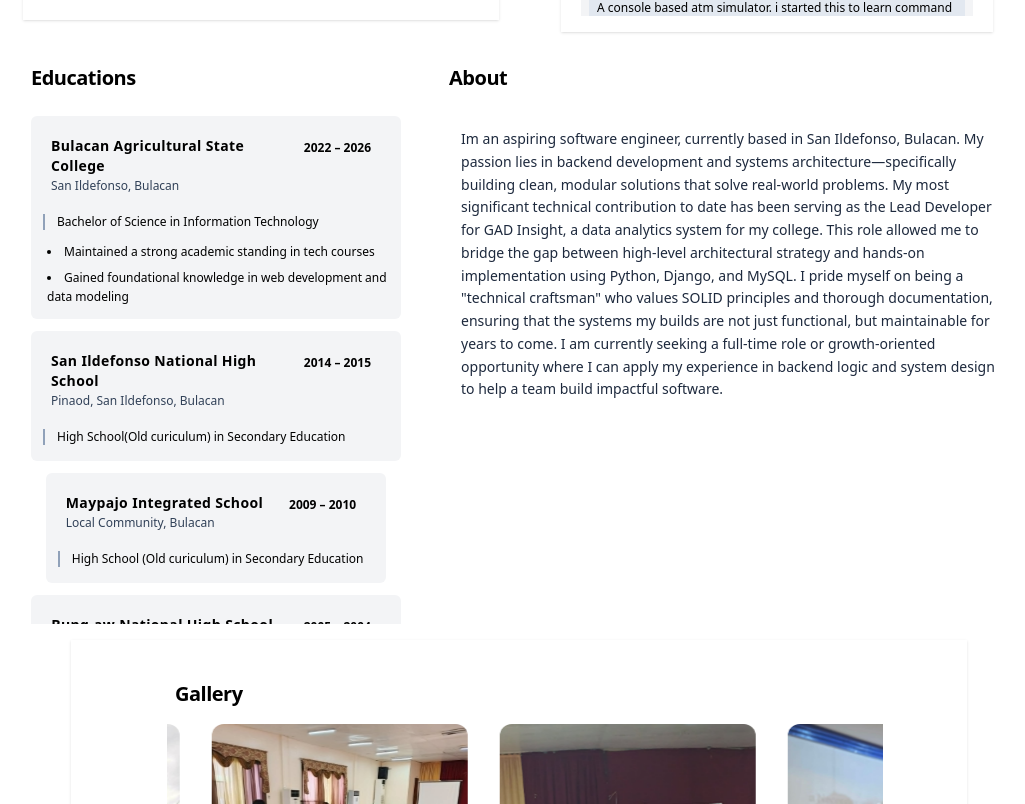
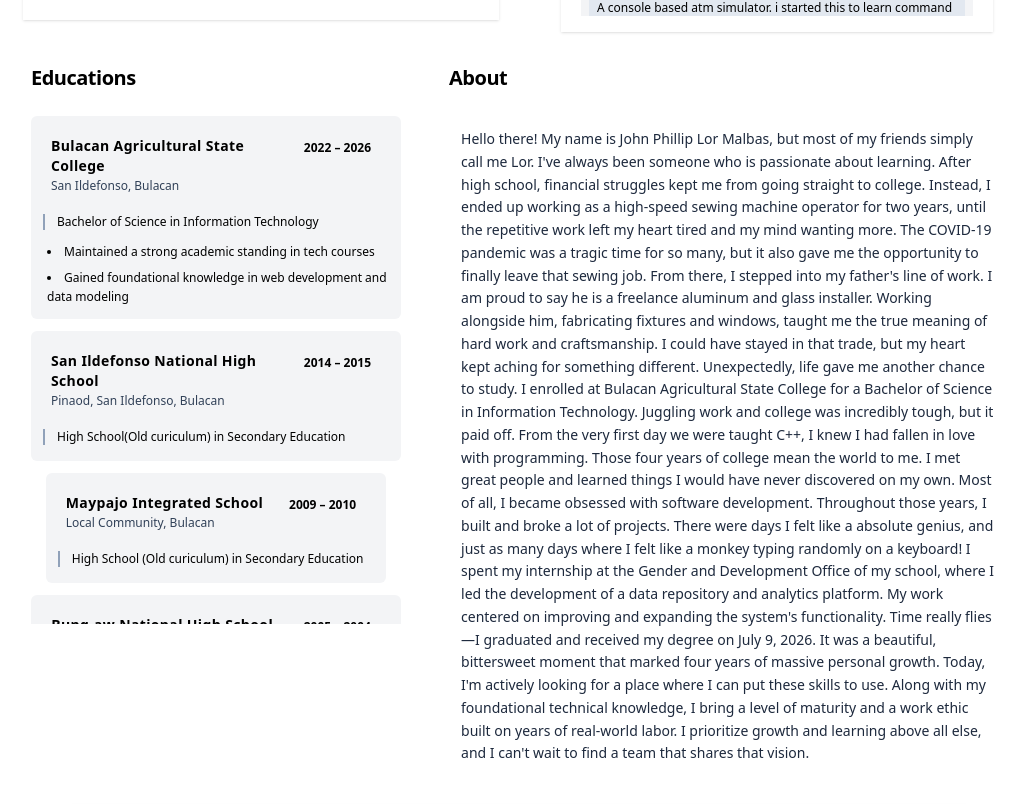
Before and after one commit to Zaido219/personal-portfolio, a React (Vite) app: page / in a window 1280 px wide. Shown: the part 1196-2000 px from the top of the page, without its empty margins (121-1146 px from the left). Built offline with nearby package versions, Linux system fonts and the light colour scheme.

Commit message:
feat:re wrote about me

```diff
--- a/src/components/AboutMe.jsx
+++ b/src/components/AboutMe.jsx
@@ -9,20 +9,40 @@ const AboutMe = () => {
       <section className="flex items-center justify-center p-4 min-h-fit">
         <div className="p-2 rounded-xl w-full max-w-2xl">
           <p className="text-sm md:text-lg font-normal md:text-sm leading-relaxed text-slate-800 break-words whitespace-normal text-left dark:text-white">
-            Im an aspiring software engineer, currently based in San Ildefonso,
-            Bulacan. My passion lies in backend development and systems
-            architecture—specifically building clean, modular solutions that
-            solve real-world problems. My most significant technical
-            contribution to date has been serving as the Lead Developer for GAD
-            Insight, a data analytics system for my college. This role allowed
-            me to bridge the gap between high-level architectural strategy and
-            hands-on implementation using Python, Django, and MySQL. I pride
-            myself on being a "technical craftsman" who values SOLID principles
-            and thorough documentation, ensuring that the systems my builds are
-            not just functional, but maintainable for years to come. I am
-            currently seeking a full-time role or growth-oriented opportunity
-            where I can apply my experience in backend logic and system design
-            to help a team build impactful software.
+            Hello there! My name is John Phillip Lor Malbas, but most of my
+            friends simply call me Lor. I've always been someone who is
+            passionate about learning. After high school, financial struggles
+            kept me from going straight to college. Instead, I ended up working
+            as a high-speed sewing machine operator for two years, until the
+            repetitive work left my heart tired and my mind wanting more. The
+            COVID-19 pandemic was a tragic time for so many, but it also gave me
+            the opportunity to finally leave that sewing job. From there, I
+            stepped into my father's line of work. I am proud to say he is a
+            freelance aluminum and glass installer. Working alongside him,
+            fabricating fixtures and windows, taught me the true meaning of hard
+            work and craftsmanship. I could have stayed in that trade, but my
+            heart kept aching for something different. Unexpectedly, life gave
+            me another chance to study. I enrolled at Bulacan Agricultural State
+            College for a Bachelor of Science in Information Technology.
+            Juggling work and college was incredibly tough, but it paid off.
+            From the very first day we were taught C++, I knew I had fallen in
+            love with programming. Those four years of college mean the world to
+            me. I met great people and learned things I would have never
+            discovered on my own. Most of all, I became obsessed with software
+            development. Throughout those years, I built and broke a lot of
+            projects. There were days I felt like a absolute genius, and just as
+            many days where I felt like a monkey typing randomly on a keyboard!
+            I spent my internship at the Gender and Development Office of my
+            school, where I led the development of a data repository and
+            analytics platform. My work centered on improving and expanding the
+            system's functionality. Time really flies—I graduated and received
+            my degree on July 9, 2026. It was a beautiful, bittersweet moment
+            that marked four years of massive personal growth. Today, I'm
+            actively looking for a place where I can put these skills to use.
+            Along with my foundational technical knowledge, I bring a level of
+            maturity and a work ethic built on years of real-world labor. I
+            prioritize growth and learning above all else, and I can't wait to
+            find a team that shares that vision.
           </p>
         </div>
       </section>
```
